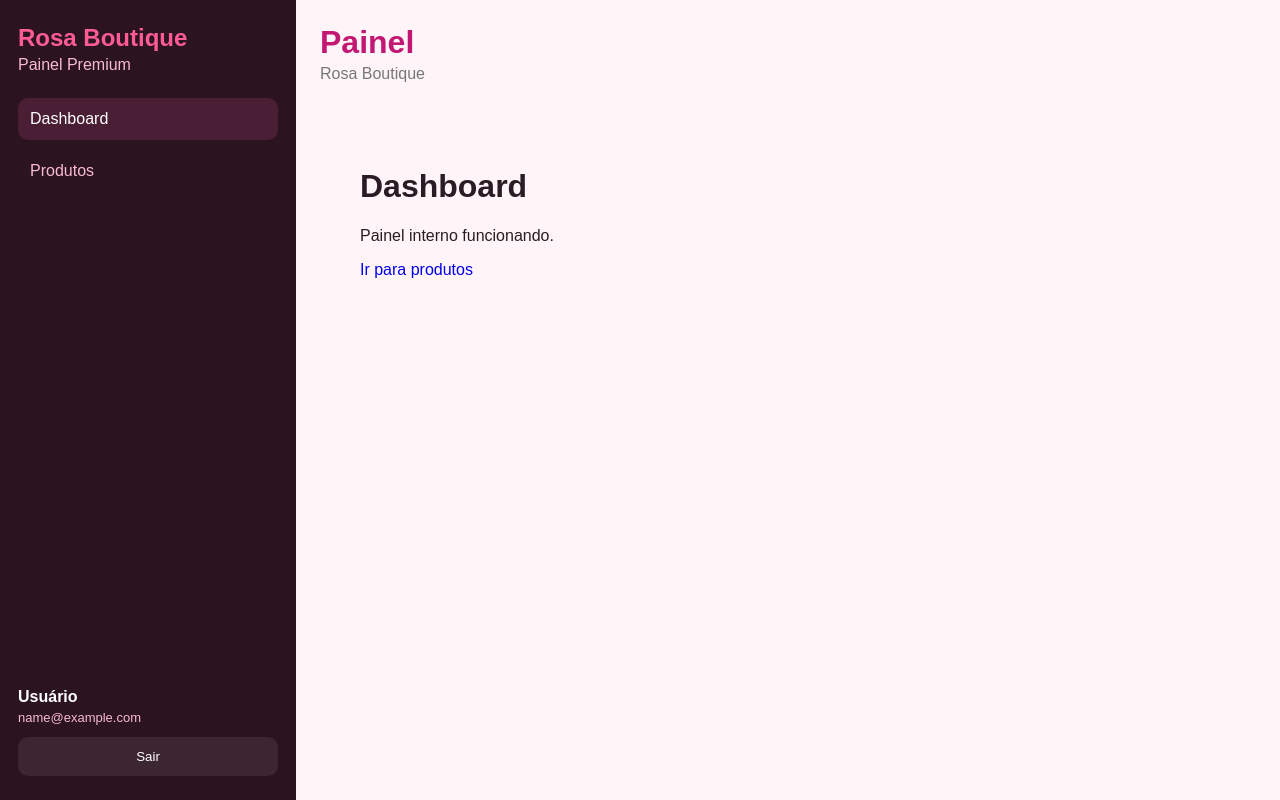
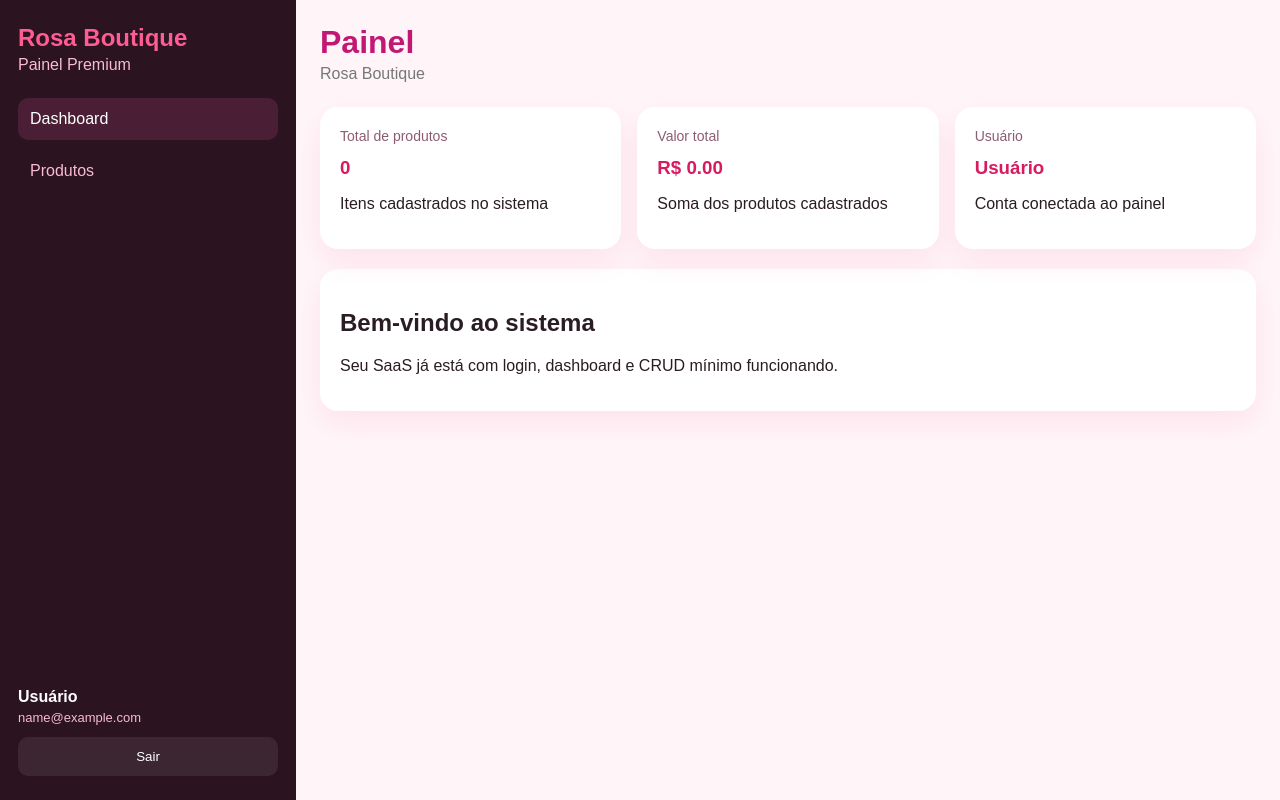
Before and after one commit to lucasmtdap-ai/estoque-frontend-premium, a React (Vite) app: page / in a window 1280 px wide. Built offline with nearby package versions, Linux system fonts and the light colour scheme; no server answers; sample sign-in values are in the browser's storage.

Commit message:
Update Dashboard.jsx

```diff
--- a/src/pages/Dashboard.jsx
+++ b/src/pages/Dashboard.jsx
@@ -1,11 +1,57 @@
-import React from "react";
+import React, { useEffect, useState } from "react";
+import api from "../services/api.js";
 
 export default function Dashboard() {
+  const user = JSON.parse(localStorage.getItem("user") || "{}");
+  const [produtos, setProdutos] = useState([]);
+
+  useEffect(() => {
+    async function carregar() {
+      try {
+        const { data } = await api.get("/produtos");
+        setProdutos(data);
+      } catch {
+        setProdutos([]);
+      }
+    }
+
+    carregar();
+  }, []);
+
+  const totalProdutos = produtos.length;
+  const valorEstoque = produtos.reduce(
+    (acc, p) => acc + Number(p.preco || 0),
+    0
+  );
+
   return (
-    <div style={{ padding: "40px" }}>
-      <h1>Dashboard</h1>
-      <p>Painel interno funcionando.</p>
-      <a href="/produtos">Ir para produtos</a>
+    <div>
+      <div className="cards-grid">
+        <div className="dashboard-card">
+          <span>Total de produtos</span>
+          <h3>{totalProdutos}</h3>
+          <p>Itens cadastrados no sistema</p>
+        </div>
+
+        <div className="dashboard-card">
+          <span>Valor total</span>
+          <h3>R$ {valorEstoque.toFixed(2)}</h3>
+          <p>Soma dos produtos cadastrados</p>
+        </div>
+
+        <div className="dashboard-card">
+          <span>Usuário</span>
+          <h3>{user?.nome || "Usuário"}</h3>
+          <p>Conta conectada ao painel</p>
+        </div>
+      </div>
+
+      <div className="dashboard-panel">
+        <h2>Bem-vindo ao sistema</h2>
+        <p>
+          Seu SaaS já está com login, dashboard e CRUD mínimo funcionando.
+        </p>
+      </div>
     </div>
   );
 }
```
